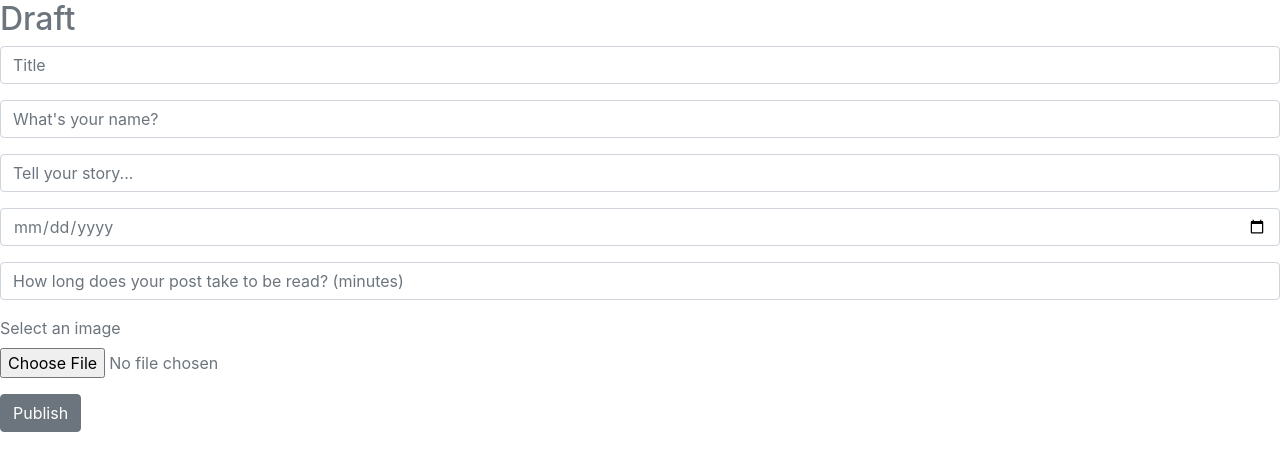
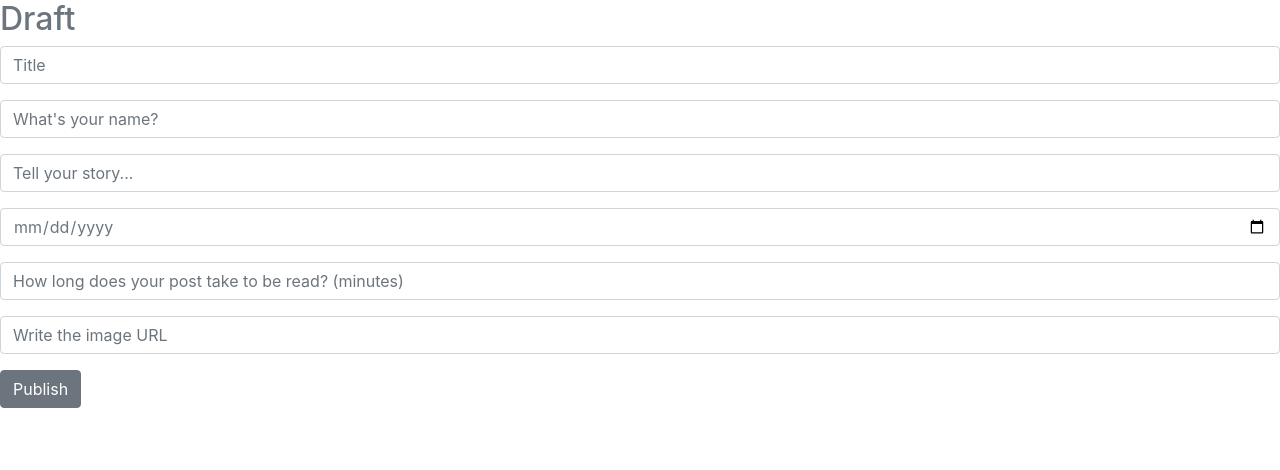
Before and after one commit to gommorin/react-final, a React (Create React App) app: page /new-story in a window 1280 px wide. Shown: the top 470 px of the page. Built offline with nearby package versions, Linux system fonts and the light colour scheme.

Commit message:
Form functionality

```diff
--- a/src/pages/NewStory/index.js
+++ b/src/pages/NewStory/index.js
@@ -3,37 +3,60 @@ import React, { Component } from "react";
 // Reactstrap
 import { Button, Form, FormGroup, Label, Input } from "reactstrap";
 
+
 class NewStory extends Component {
   constructor(props) {
     super(props);
-    this.state = "New Story";
+    this.state = {
+      title: "",
+      user: "",
+      story: "",
+      date: "",
+      minutes: "",
+      image: ""
+    };
+
+    this.handleNewPostChange = this.handleNewPostChange.bind(this);
+    this.handleSubmit = this.handleSubmit.bind(this);
+  }
+
+
+  handleNewPostChange(event) {
+    this.setState({
+      [event.target.name]: event.target.value,
+    });
+  }
+
+  handleSubmit(event) {
+    event.preventDefault();
+    console.log("Le toca a Haro")
   }
 
   render() {
+    const { title, user, story, date, minutes, image } = this.state;
     return (
       <div>
         <h2 className= "text-muted">Draft</h2>
-        <Form>
+        <Form onSubmit={this.handleSubmit}>
         <FormGroup>
-          <Input type="text" name="Title" id="postTitle" placeholder="Title" className= "text-muted"/>
+          <Input type="text" value={title} name="title" onChange={this.handleNewPostChange} placeholder="Title" className= "text-muted"/>
         </FormGroup>
         <FormGroup>
-          <Input type="text" name="User" id="postUser" placeholder="What's your name?" className= "text-muted"/>
+          <Input type="text" value={user} name="user" onChange={this.handleNewPostChange} placeholder="What's your name?" className= "text-muted"/>
         </FormGroup>
         <FormGroup>
-          <Input type="text" name="Story" id="postStory" placeholder="Tell your story..." className= "text-muted"/>
+          <Input type="text" value={story} name="story" onChange={this.handleNewPostChange} placeholder="Tell your story..." className= "text-muted"/>
         </FormGroup>
         <FormGroup>
-        <Input type="date" name="Date" id="postDate"  className= "text-muted"/>
+        <Input type="date" value={date} name="date" onChange={this.handleNewPostChange}  className= "text-muted"/>
         </FormGroup>
         <FormGroup>
-        <Input type="number" name="minutes" id="postMinutes" placeholder="How long does your post take to be read? (minutes)" className= "text-muted"/>
+        <Input type="number" value={minutes} name="minutes" onChange={this.handleNewPostChange} placeholder="How long does your post take to be read? (minutes)" className= "text-muted"/>
         </FormGroup>
         <FormGroup>
-          <Label for="Image" className= "text-muted">Select an image</Label>
-        <Input type="file" name="Image" id="postimage"  className= "text-muted"/>
+        <Input type="text" value={image} name="image" onChange={this.handleNewPostChange} placeholder="Write the image URL" className= "text-muted"/>
         </FormGroup>
-        <Button>Publish</Button>
+        <Button type="submit">Publish</Button>
         </Form>
       </div>
     );
```
